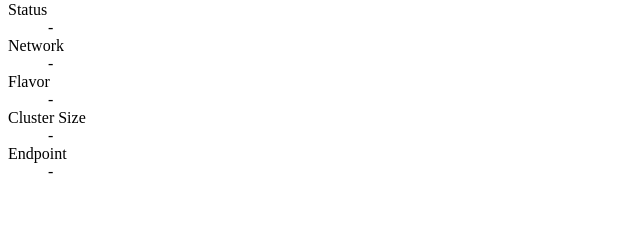
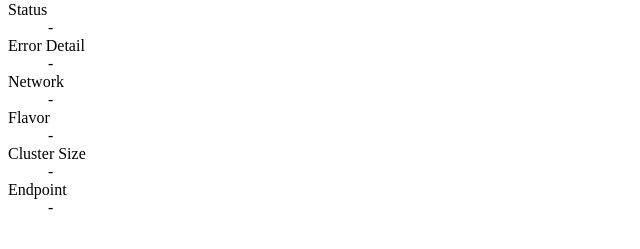
Before and after one commit to openstack-archive/cue-dashboard, a Django app: template cuedashboard/templates/messagebroker/_detail_overview.html in a window 1280 px wide. Shown: the part 120-369 px from the top of the page, without its empty margins (0-640 px from the left). Run offline with Django 3.2, Linux system fonts and the light colour scheme; the template is opened without the code that fills it, so the values that code supplies are empty.

Commit message:
Adding support for displaying cluster error details
Required with Cue patch:
https://review.openstack.org/#/c/244308/

Change-Id: I41e8f4e350efed21befdd3864aaff57a777adbd5
closes-bug:  1508730

```diff
--- a/cuedashboard/templates/messagebroker/_detail_overview.html
+++ b/cuedashboard/templates/messagebroker/_detail_overview.html
@@ -10,6 +10,8 @@
     <dd>{{ cluster.id|default:_("None") }}</dd>
     <dt>{% trans "Status" %}</dt>
     <dd>{{ cluster.status|default:_("-") }}</dd>
+    <dt>{% trans "Error Detail" %}</dt>
+    <dd>{{ cluster.error_detail|default:_("-") }}</dd>
     <dt>{% trans "Network" %}</dt>
     <dd>{{ cluster.network_id|default:_("-") }}</dd>
     <dt>{% trans "Flavor" %}</dt>
```
